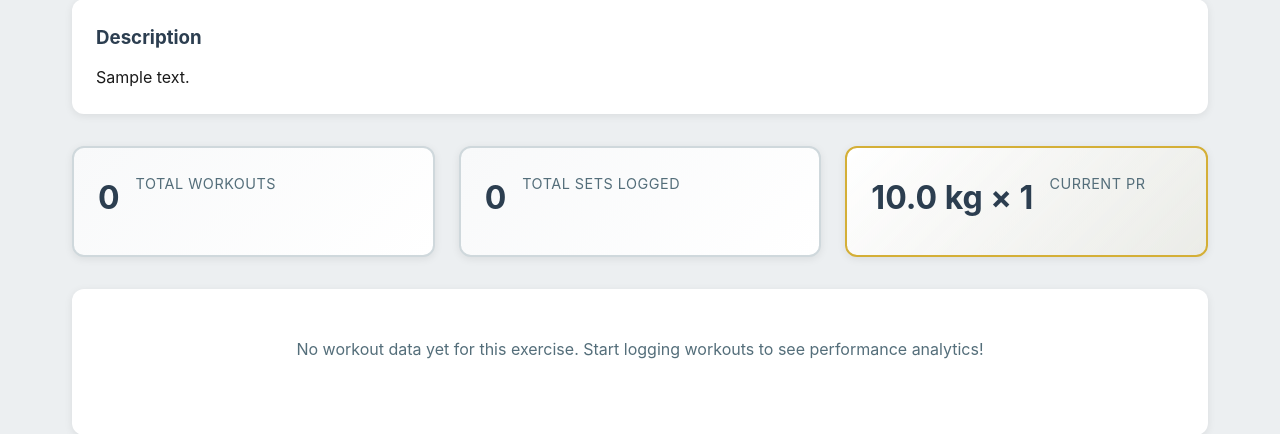
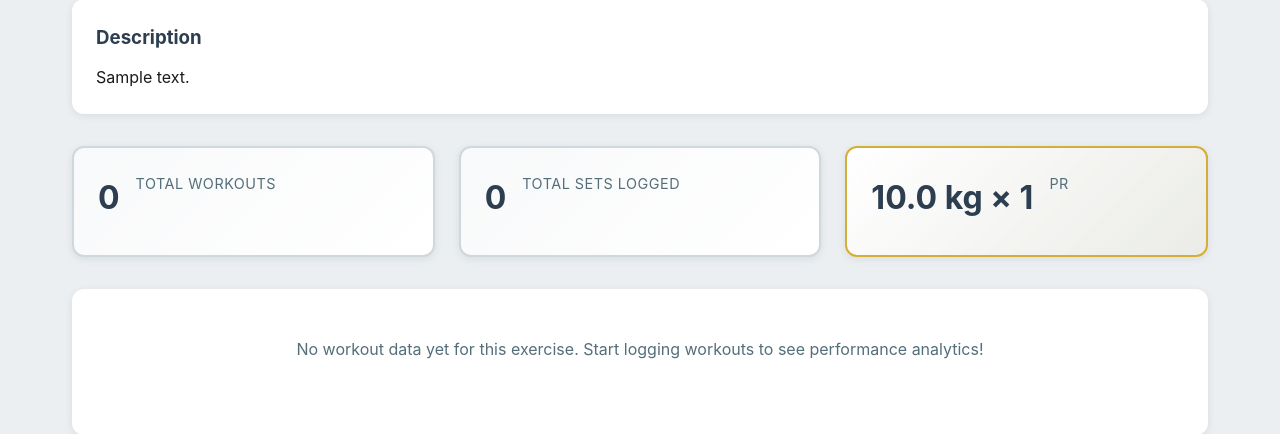
Before and after one commit to Arashi20/Workout_Logging_App, a Flask app: page /exercise/1 in a window 1280 px wide. Shown: the part 263-697 px from the top of the page. Run offline with Flask 3, Linux system fonts and the light colour scheme; a user stored in the database is signed in; tables that the repository leaves empty hold one stand-in row (values such as "Sample post"); some libraries are stand-ins or nearby versions.

Commit message:
Change label from 'Current PR' to 'PR'

```diff
--- a/templates/exercise_detail.html
+++ b/templates/exercise_detail.html
@@ -42,7 +42,7 @@
         {% if current_pr %}
         <div class="stat-card pr-card">
             <div class="stat-value">{{ current_pr.weight|round(1) }} kg × {{ current_pr.reps }}</div>
-            <div class="stat-label">Current PR</div>
+            <div class="stat-label">PR</div>
         </div>
         {% endif %}
     </div>
```
